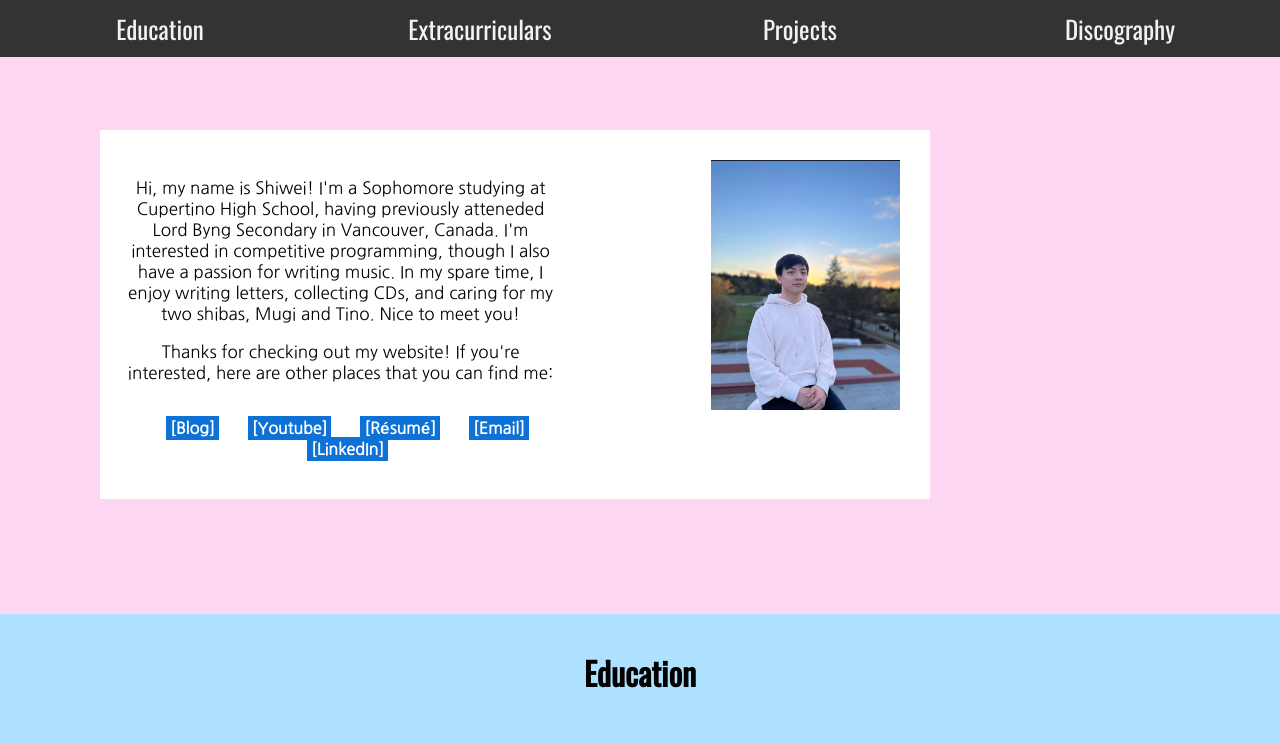
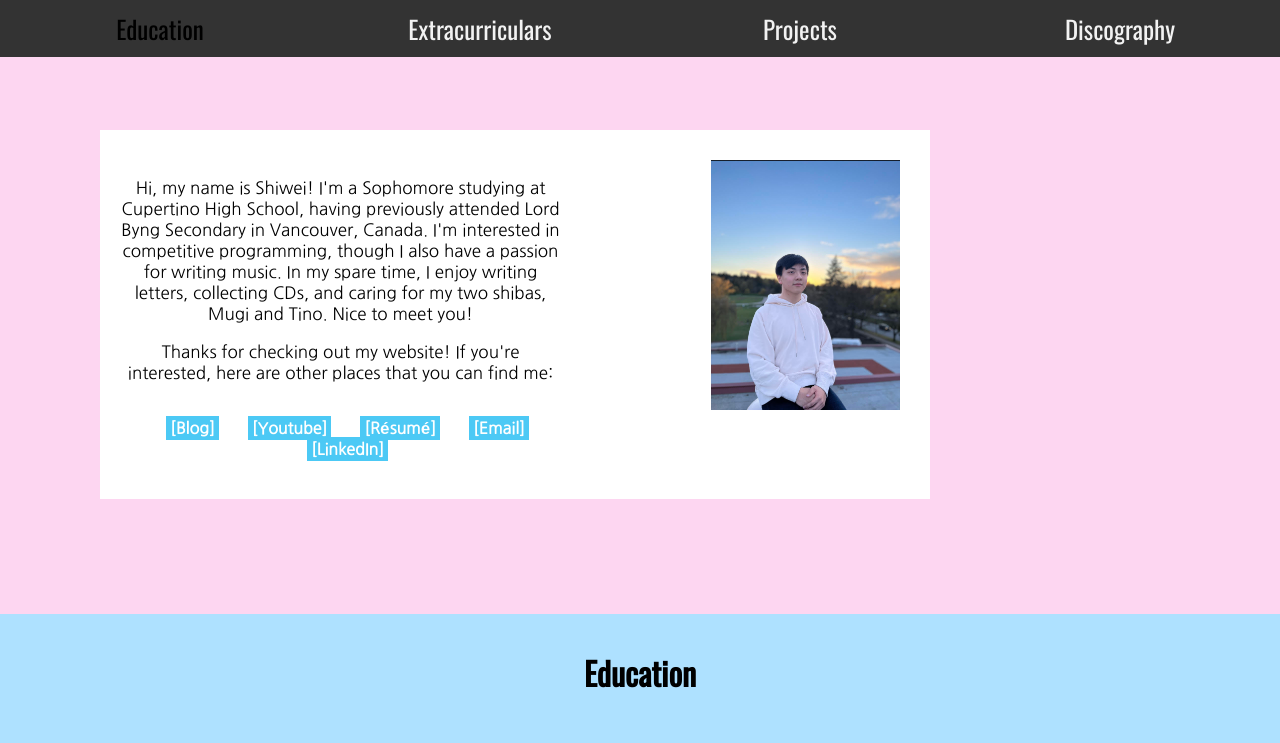
Before and after one commit to s-chen06/s-chen06.github.io, a plain HTML site: page index.html in a window 1280 px wide. Shown: the top 743 px of the page. Drawn offline with nearby package versions, Linux system fonts and the light colour scheme.

Commit message:
Add files via upload

```diff
--- a/index.html
+++ b/index.html
@@ -64,7 +64,7 @@
       position: fixed; /* Set the navbar to fixed position */
       top: 0; /* Position the navbar at the top of the page */
       width: 100%; /* Full width */
-      padding: 10px 0 10px 0;
+
     }
     .navbar a {
       font-family: Oswald, monospace;
@@ -74,7 +74,9 @@
       color: #f2f2f2;
       text-align: center;
       text-decoration: none;
+      padding: 10px 0 10px 0;
       width: 25%;
+      transition: background 325ms ease;
     }
     .navbar a:hover {
       background: #ddd;
@@ -100,10 +102,17 @@
       color: white !important;
     }
     .button-box-blue {
-      text-align: left;
-      background-color: #0D71D6;
+      text-align: center;
+      background-color: #4CC9F5;
       padding: 4px 4px 4px 4px;
       margin: 0 5px 100px 5px;
+      color: white !important;
+      transition: background 350ms ease;
+    }
+
+    .button-box-blue:hover {
+      text-align: center;
+      background-color: #1E8DFE;
       color: white !important;
     }
 
@@ -195,7 +204,7 @@
             <div class="about-me-box">
               <img src="pictures/shiwei.jpeg" align="right" height="250px" style = "margin: 0 0 0 150px;">
 
-              <p>Hi, my name is Shiwei! I'm a Sophomore studying at Cupertino High School, having previously atteneded
+              <p>Hi, my name is Shiwei! I'm a Sophomore studying at Cupertino High School, having previously attended
                 Lord Byng Secondary in Vancouver, Canada. I'm interested in competitive programming, though I also have a passion for
               writing music. In my spare time, I enjoy writing letters, collecting CDs,
               and caring for my two shibas, Mugi and Tino. Nice to meet you! </p>
```
Also changed, not shown: blog.html (+5 -5 lines).
